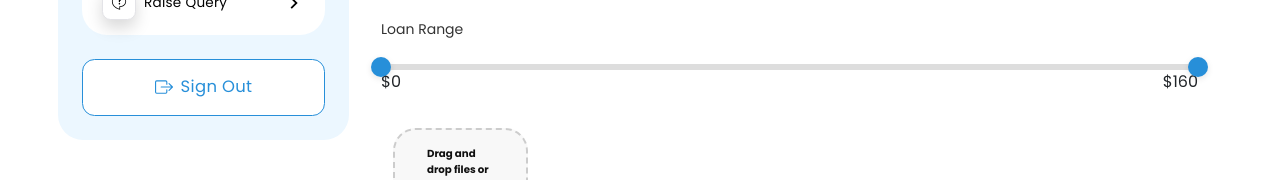
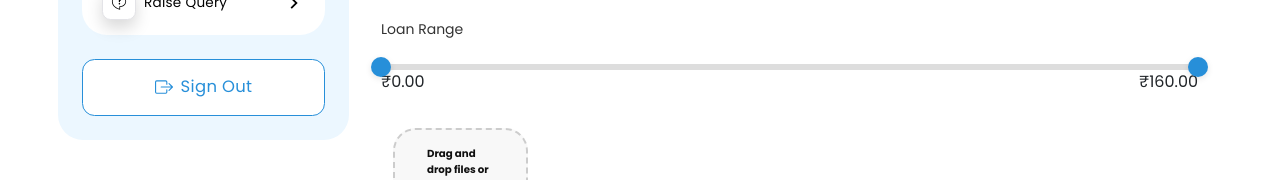
Before and after one commit to Vivekackrolix/Nesto-Frontend, a React (Create React App) app: page /home-dashboard/profile in a window 1280 px wide. Shown: the part 1043-1223 px from the top of the page. Built offline with nearby package versions, Linux system fonts and the light colour scheme.

Commit message:
added currency converter to loan range slider

```diff
--- a/src/dashboard/profile/profile-table/TransactionHistory.js
+++ b/src/dashboard/profile/profile-table/TransactionHistory.js
@@ -2,7 +2,7 @@ import { Card, Table } from 'react-bootstrap';
 
 const TransactionHistory = () => {
   return (
-    <Card className="shadow-none border-0 Transactions  ">
+    <Card className="shadow-none border-0">
       <Card.Header className="bg-transparent border-0">
         Example Header
       </Card.Header>
--- a/src/dashboard/range-slider/RangeSlider.js
+++ b/src/dashboard/range-slider/RangeSlider.js
@@ -1,6 +1,7 @@
 import React, { useState } from 'react';
 import { Range } from 'react-range';
 import { Form } from 'react-bootstrap';
+import { currencyConverter } from '../../helper/currencyConverter';
 
 const RangeSlider = () => {
   const [values, setValues] = useState([0, 160]);
@@ -47,8 +48,8 @@ const RangeSlider = () => {
         )}
       />
       <div className="d-flex justify-content-between">
-        <span>{`$${values[0]}`}</span>
-        <span>{`$${values[1]}`}</span>
+        <span>{currencyConverter(values[0])}</span>
+        <span>{currencyConverter(values[1])}</span>
       </div>
     </Form.Group>
   );
--- /dev/null
+++ b/src/helper/currencyConverter.js
@@ -0,0 +1,5 @@
+export const currencyConverter = num =>
+  num.toLocaleString('en-IN', {
+    style: 'currency',
+    currency: 'INR',
+  });
```
